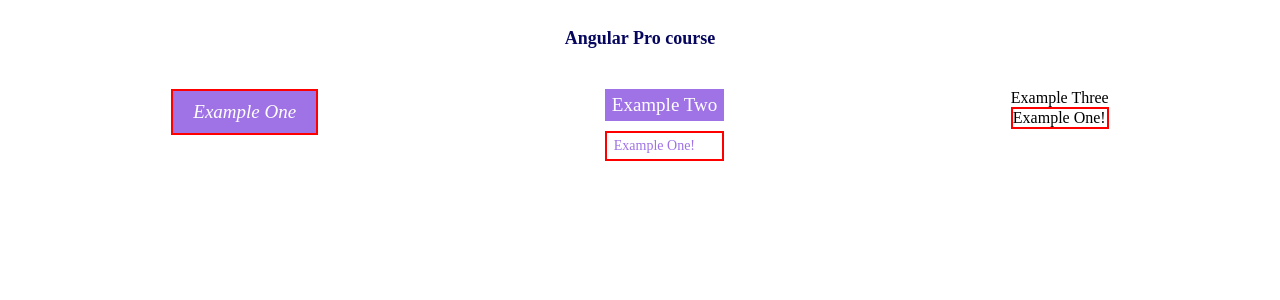
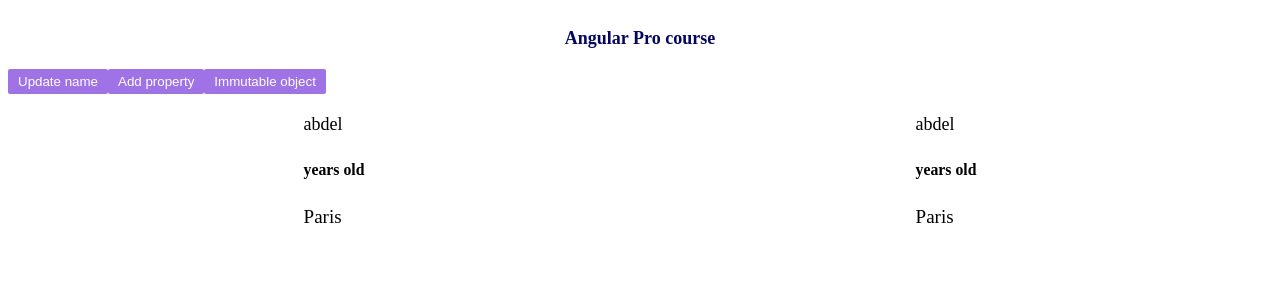
Before and after one commit to abdel-bakadiri/angular-pro-version-14, an Angular app: page / in a window 1280 px wide. Shown: the top 300 px of the page. Built offline with nearby package versions, Linux system fonts and the light colour scheme.

Commit message:
default/OnPush change detection strategy

```diff
--- a/src/app/app.component.html
+++ b/src/app/app.component.html
@@ -1,6 +1,10 @@
 <div class="title container">{{ title }}</div>
+<div class="conainer">
+  <button (click)="handleUpdateName()">Update name</button>
+  <button (click)="handleAddProperty()">Add property</button>
+  <button (click)="handleImmutableObject()">Immutable object</button>
+</div>
 <div class="container">
-  <example-one></example-one>
-  <example-two></example-two>
-  <example-three></example-three>
+  <one-change-detection [user]="user"></one-change-detection>
+  <two-change-detection [user]="user"></two-change-detection>
 </div>
--- a/src/app/app.component.ts
+++ b/src/app/app.component.ts
@@ -20,4 +20,23 @@ import { LogInAndSignUpComponent } from './log-in-and-sign-up/log-in-and-sign-up
 export class AppComponent {
   title = 'Angular Pro course';
   context = { $implicit: 'abdel', location: 'Paris' };
+  user: any = {
+    name: 'abdel',
+    location: 'Paris',
+  };
+
+  handleUpdateName() {
+    this.user.name = 'abdou';
+  }
+
+  handleAddProperty() {
+    this.user.email = 'contact@gmail.com';
+  }
+
+  handleImmutableObject() {
+    this.user = {
+      name: 'Abdelouhab',
+      location: 'Rabat',
+    };
+  }
 }
--- a/src/app/app.module.ts
+++ b/src/app/app.module.ts
@@ -9,6 +9,8 @@ import { MessageComponent } from './message/message.component';
 import { ExampleOneComponent } from './one/one.component';
 import { ExampleTwoComponent } from './two/two.component';
 import { ExampleThreeComponent } from './three/three.component';
+import { TwoChangeDetectionComponent } from './two-change-detection/two-change-detection.component';
+import { OneChangeDetectionComponent } from './one-change-detection/one-change-detection.component';
 
 @NgModule({
   declarations: [
@@ -19,6 +21,8 @@ import { ExampleThreeComponent } from './three/three.component';
     ExampleOneComponent,
     ExampleTwoComponent,
     ExampleThreeComponent,
+    TwoChangeDetectionComponent,
+    OneChangeDetectionComponent,
   ],
   imports: [FormsModule, BrowserModule],
   providers: [],
--- /dev/null
+++ b/src/app/one-change-detection/one-change-detection.component.ts
@@ -0,0 +1,34 @@
+import { Component, Input, ChangeDetectionStrategy } from '@angular/core';
+
+@Component({
+  selector: 'one-change-detection',
+  changeDetection: ChangeDetectionStrategy.OnPush,
+  styles: [
+    `
+      .example-one {
+        font-size: 19px;
+        margin-bottom: 10px;
+      }
+    `,
+  ],
+  template: `
+    <div class="example-one">
+      <h4>{{ user.name }}</h4>
+      <h5>{{ user.age }} years old</h5>
+      {{ user.location }} <br />
+      {{ user.email }}
+
+      <!-- <button (click)="update()">Internal update</button>
+      <p>* should not update</p>
+    </div> -->
+    </div>
+  `,
+})
+export class OneChangeDetectionComponent {
+  @Input()
+  user!: any;
+
+  update() {
+    this.user.name = 'Matt Skiba';
+  }
+}
--- /dev/null
+++ b/src/app/two-change-detection/two-change-detection.component.ts
@@ -0,0 +1,33 @@
+import { Component, Input, ChangeDetectionStrategy } from '@angular/core';
+
+@Component({
+  selector: 'two-change-detection',
+  changeDetection: ChangeDetectionStrategy.Default,
+  styles: [
+    `
+      .example-two {
+        font-size: 19px;
+        margin-bottom: 10px;
+      }
+    `,
+  ],
+  template: `
+    <div class="example-two">
+      <h4>{{ user.name }}</h4>
+      <h5>{{ user.age }} years old</h5>
+      {{ user.location }} <br />
+      {{ user.email }}
+
+      <!-- <button (click)="update()">Internal update</button>
+      <p>* should update</p> -->
+    </div>
+  `,
+})
+export class TwoChangeDetectionComponent {
+  @Input()
+  user!: any;
+
+  update() {
+    this.user.name = 'Scott Raynor';
+  }
+}
```
